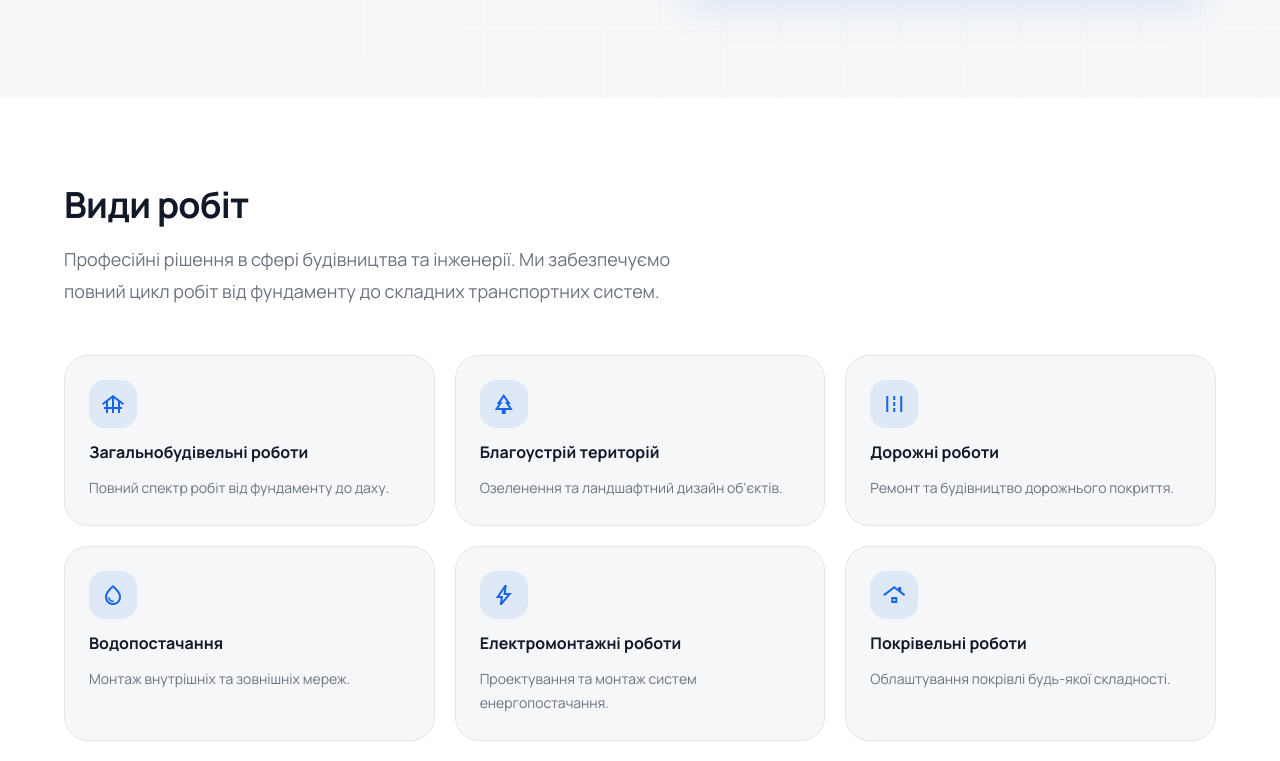
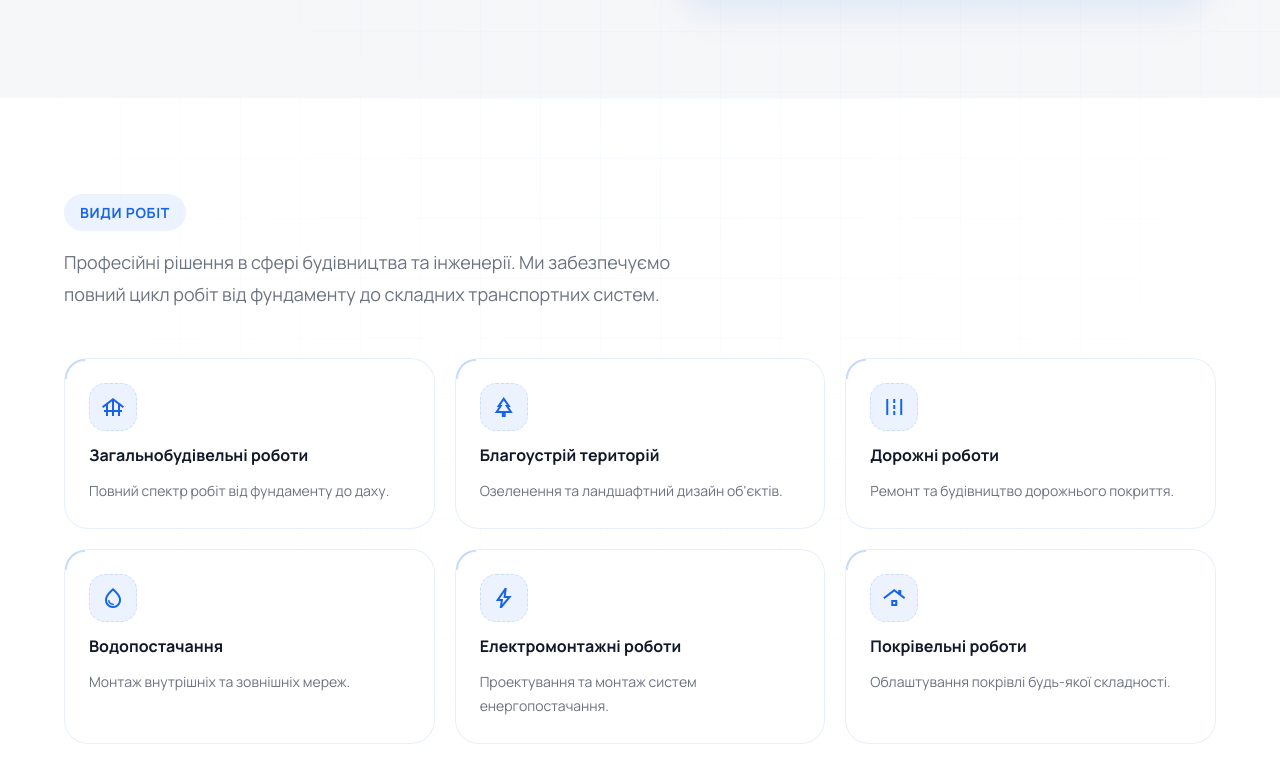
Before and after one commit to Greenfield-Taster/bc-fischer, a React (Vite) app: page / in a window 1280 px wide. Shown: the part 1309-2070 px from the top of the page. Built offline with nearby package versions, Linux system fonts and the light colour scheme.

Commit message:
Restyle Features section with blueprint theme

```diff
--- a/src/components/Features/Features.jsx
+++ b/src/components/Features/Features.jsx
@@ -8,10 +8,12 @@ const Features = () => {
 
   return (
     <section id="features" className="features">
+      <div className="features__grid-bg" aria-hidden="true" />
+
       <div className="features__container container">
         <AnimatedSection>
           <div className="features__header">
-            <h2 className="features__title">{t("features.title")}</h2>
+            <span className="features__label">{t("features.title")}</span>
             <p className="features__subtitle">{t("features.subtitle")}</p>
           </div>
         </AnimatedSection>
--- a/src/components/Features/Features.scss
+++ b/src/components/Features/Features.scss
@@ -1,9 +1,26 @@
 @use "../../styles/variables" as v;
 
 .features {
+  position: relative;
+  overflow: hidden;
   background: v.$neutral-0;
+  padding: v.$spacing-24 0;
+
+  // ─── Blueprint grid background ───
+  &__grid-bg {
+    position: absolute;
+    inset: 0;
+    background-image:
+      linear-gradient(rgba(v.$brand-primary-500, 0.03) 1px, transparent 1px),
+      linear-gradient(90deg, rgba(v.$brand-primary-500, 0.03) 1px, transparent 1px);
+    background-size: 60px 60px;
+    mask-image: radial-gradient(ellipse 60% 80% at 50% 0%, black 0%, transparent 100%);
+    -webkit-mask-image: radial-gradient(ellipse 60% 80% at 50% 0%, black 0%, transparent 100%);
+  }
 
   &__container {
+    position: relative;
+    z-index: 1;
     display: flex;
     flex-direction: column;
     gap: v.$spacing-12;
@@ -13,16 +30,17 @@
     max-width: 640px;
   }
 
-  &__title {
-    font-size: v.$font-size-4xl;
+  &__label {
+    display: inline-block;
+    font-size: v.$font-size-sm;
     font-weight: v.$font-weight-bold;
-    color: v.$color-text-primary;
-    letter-spacing: v.$letter-spacing-tight;
-    margin-bottom: v.$spacing-3;
-
-    @media (max-width: v.$breakpoint-sm) {
-      font-size: v.$font-size-3xl;
-    }
+    color: v.$brand-primary-500;
+    text-transform: uppercase;
+    letter-spacing: v.$letter-spacing-wider;
+    padding: v.$spacing-2 v.$spacing-4;
+    background: rgba(v.$brand-primary-500, 0.08);
+    border-radius: v.$radius-full;
+    margin-bottom: v.$spacing-4;
   }
 
   &__subtitle {
@@ -50,19 +68,42 @@
   }
 
   &__card {
-    background: v.$neutral-50;
-    border: 1px solid v.$color-border;
+    background: rgba(v.$neutral-0, 0.8);
+    border: 1px solid rgba(v.$brand-primary-500, 0.1);
     border-radius: v.$radius-card;
     padding: v.$spacing-6;
     display: flex;
     flex-direction: column;
     gap: v.$spacing-3;
     transition: v.$transition-card;
+    position: relative;
+
+    // Corner accent top-left
+    &::before {
+      content: "";
+      position: absolute;
+      top: 0;
+      left: 0;
+      width: 20px;
+      height: 20px;
+      border-top: 2px solid rgba(v.$brand-primary-500, 0.2);
+      border-left: 2px solid rgba(v.$brand-primary-500, 0.2);
+      border-radius: v.$radius-card 0 0 0;
+      transition: all v.$transition-base v.$transition-timing;
+    }
 
     &:hover {
       border-color: v.$brand-primary-400;
-      box-shadow: v.$shadow-card-hover;
+      box-shadow:
+        0 8px 24px -8px rgba(v.$brand-primary-500, 0.15),
+        0 0 0 1px rgba(v.$brand-primary-500, 0.05);
       transform: translateY(-4px);
+
+      &::before {
+        width: 28px;
+        height: 28px;
+        border-color: v.$brand-primary-500;
+      }
     }
   }
 
@@ -73,13 +114,10 @@
     align-items: center;
     justify-content: center;
     border-radius: v.$radius-lg;
-    background: rgba(v.$brand-primary-500, 0.1);
+    background: rgba(v.$brand-primary-500, 0.08);
     color: v.$brand-primary-500;
     flex-shrink: 0;
-  }
-
-  &__icon {
-    font-size: 24px;
+    border: 1px dashed rgba(v.$brand-primary-500, 0.15);
   }
 
   &__card-title {
```
